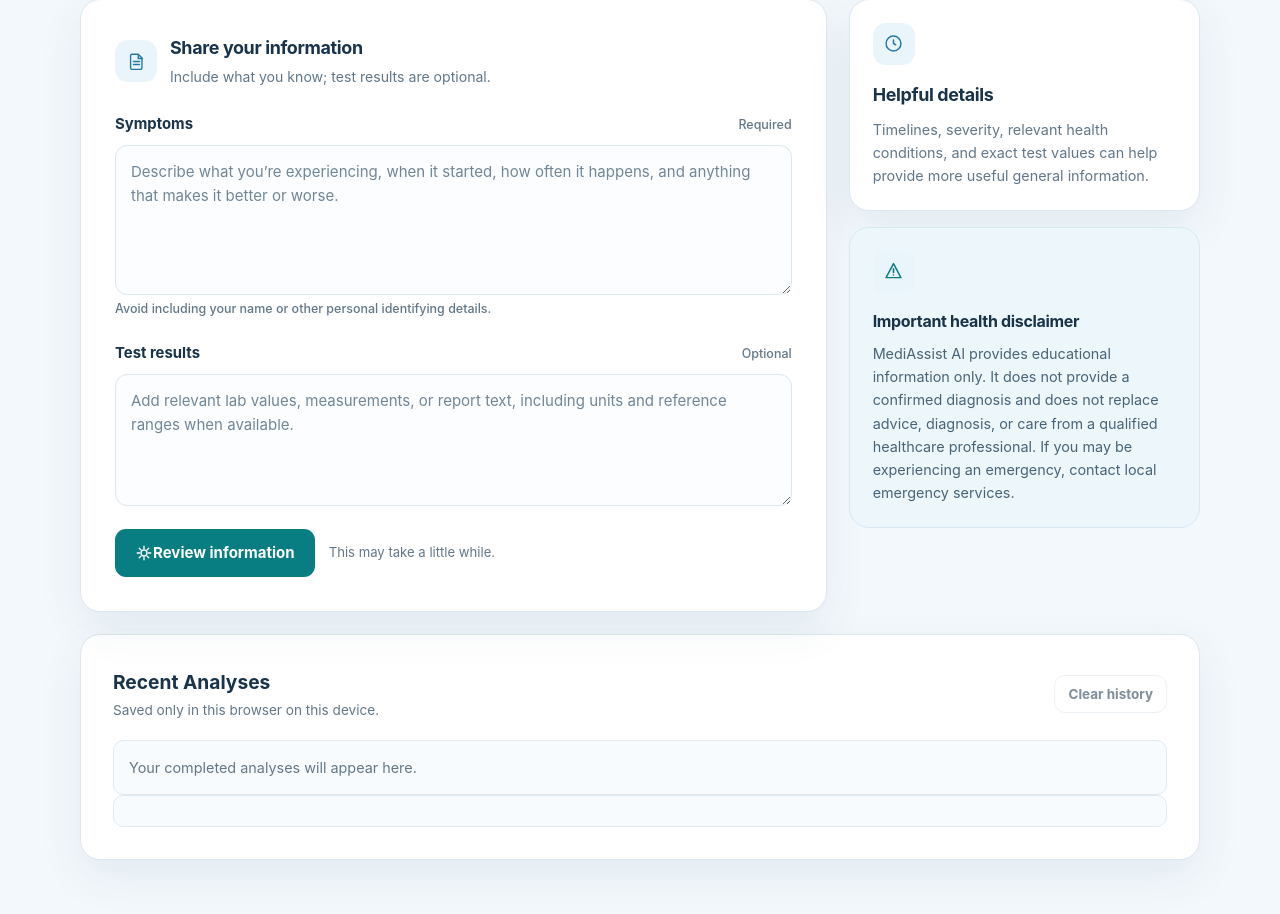
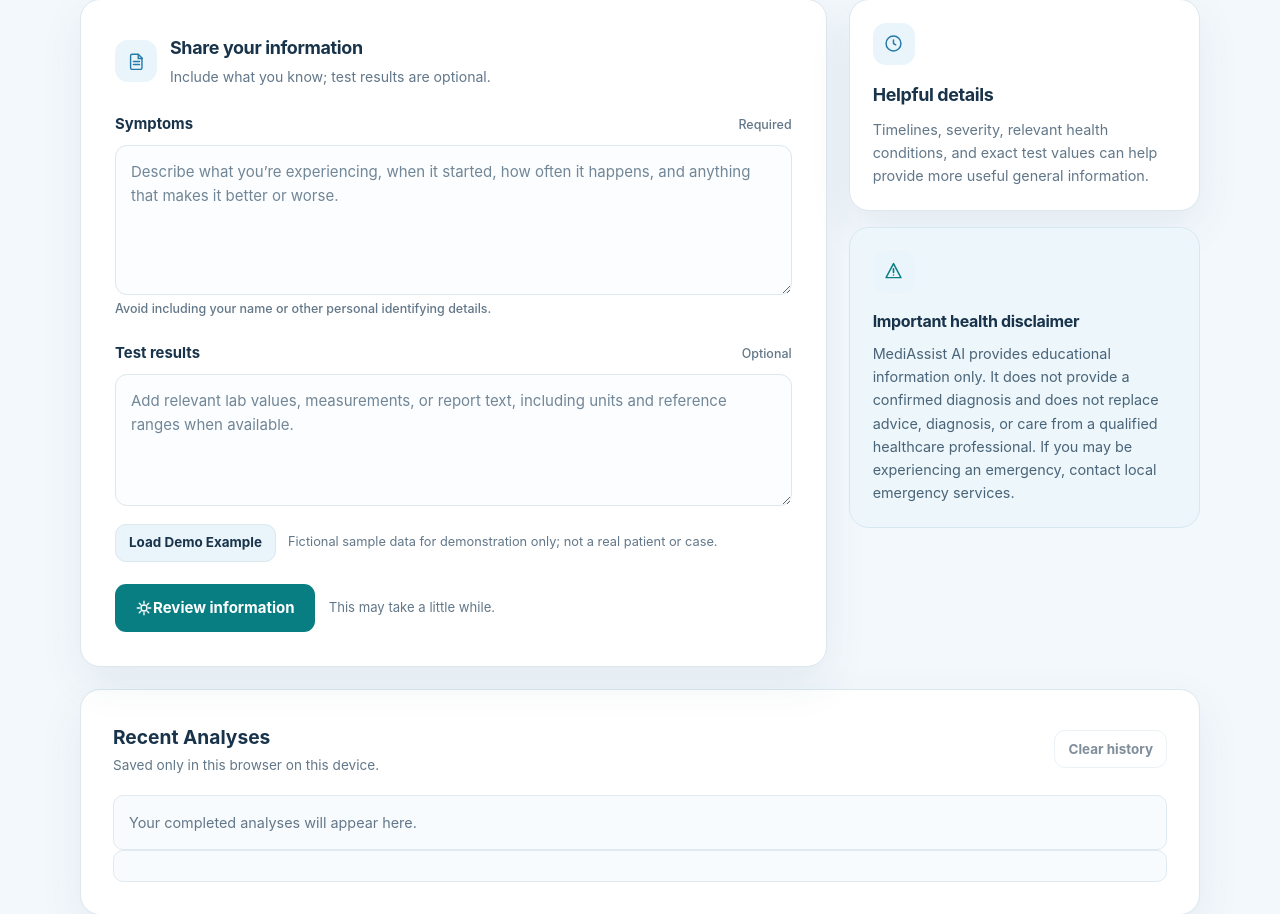
Before and after one commit to Sonal-Sharma28/MultiAgent-Medical-Assistant, a FastAPI app: page / in a window 1280 px wide. Shown: the part 381-1295 px from the top of the page. Run offline with FastAPI, Linux system fonts and the light colour scheme.

Commit message:
feat: addded fictional demo example

```diff
--- a/templates/index.html
+++ b/templates/index.html
@@ -375,6 +375,34 @@
         .submit-note {
             color: var(--muted);
             font-size: 0.82rem;
+        }
+
+        .demo-example {
+            display: flex;
+            flex-wrap: wrap;
+            align-items: center;
+            gap: 8px 12px;
+            margin: -3px 0 20px;
+        }
+
+        .demo-button {
+            min-height: 38px;
+            padding: 0 13px;
+            border: 1px solid var(--line);
+            background: var(--blue-soft);
+            color: var(--ink);
+            font-size: 0.84rem;
+        }
+
+        .demo-button:hover:not(:disabled) {
+            border-color: var(--blue);
+            background: var(--blue-soft);
+            color: var(--ink);
+        }
+
+        .demo-note {
+            color: var(--muted);
+            font-size: 0.8rem;
         }
 
         .side-column {
@@ -841,6 +869,11 @@
                         ></textarea>
                     </div>
 
+                    <div class="demo-example">
+                        <button type="button" id="loadDemoButton" class="demo-button">Load Demo Example</button>
+                        <span class="demo-note">Fictional sample data for demonstration only; not a real patient or case.</span>
+                    </div>
+
                     <div class="form-actions">
                         <button type="submit" id="analyzeButton">
                             <span class="button-content">
@@ -961,6 +994,7 @@
         const resultSubtitle = document.querySelector('.result-heading p');
         const symptomsInput = document.getElementById('symptoms');
         const testResultsInput = document.getElementById('testResults');
+        const loadDemoButton = document.getElementById('loadDemoButton');
         const historyList = document.getElementById('historyList');
         const historyEmpty = document.getElementById('historyEmpty');
         const historyMessage = document.getElementById('historyMessage');
@@ -1088,6 +1122,12 @@
         }
 
         renderHistory();
+
+        loadDemoButton.addEventListener('click', () => {
+            symptomsInput.value = 'Fictional demo: An imaginary adult has had a mild headache and felt tired since yesterday. No other details are provided.';
+            testResultsInput.value = 'Fictional demo values only: temperature 36.8 °C; sample result A: 4.2 units (example reference interval 3.5–5.0 units). These values are invented and are not from a real person or medical case.';
+            symptomsInput.focus();
+        });
 
         function appendInlineMarkdown(parent, text) {
             const inlinePattern = /(\*\*.+?\*\*|__.+?__|`[^`]+`|\*[^*\n]+\*)/g;
```
